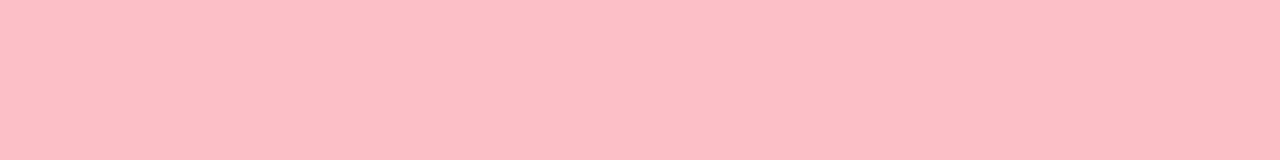
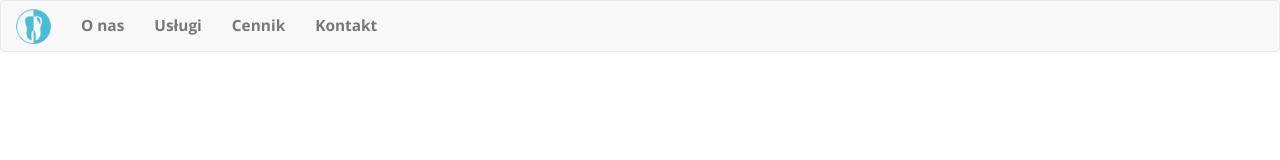
Before and after one commit to ksokalla/mama-strona, a website: page app/index.html in a window 1280 px wide. Drawn offline with nearby package versions, Linux system fonts and the light colour scheme.

Commit message:
navbar-init1

```diff
--- a/app/css/responsive.css
+++ /dev/null
@@ -1,2 +0,0 @@
-body {
-  background-color: pink; }
--- a/app/css/style.css
+++ b/app/css/style.css
@@ -1,6 +1,18 @@
-.testing {
-  width: 71.42857%;
+/*----------------general styles----------*/
+body {
+  font-family: 'Open Sans', sans-serif; }
+
+/*----------------general styles end----------*/
+/*----------------navbar styles-----------*/
+.navbar {
+  font-weight: bold;
+  font-size: 1.1em; }
+
+.navbar-brand img {
+  width: 35px;
   height: auto; }
 
-body {
-  background-color: black; }
+.navbar-brand {
+  padding-top: 8px; }
+
+/*----------------navbar end--------------*/
--- a/app/index.html
+++ b/app/index.html
@@ -1,15 +1,41 @@
 <!DOCTYPE html>
 <html lang="en">
+
 <head>
 	<meta charset="UTF-8">
 	<title>Mama strona</title>
+	<link href="https://fonts.googleapis.com/css?family=Open+Sans:300,400,700" rel="stylesheet">
 	<link rel="stylesheet" href="css/bootstrap.min.css">
 	<link rel="stylesheet" href="css/font-awesome.min.css">
 	<link rel="stylesheet" href="css/style.css">
-	<link rel="stylesheet" href="css/responsive.css">
-</head>
+	<link rel="stylesheet" href="css/responsive.css"> </head>
+
 <body>
+	<!--nav menu start-->
+	<nav class="navbar navbar-default">
+		<div class="container-fluid">
+			<!-- Brand and toggle get grouped for better mobile display -->
+			<div class="navbar-header">
+				<button type="button" class="navbar-toggle collapsed" data-toggle="collapse" data-target="#bs-example-navbar-collapse-1" aria-expanded="false"> <span class="sr-only">Toggle navigation</span> <span class="icon-bar"></span> <span class="icon-bar"></span> <span class="icon-bar"></span> </button>
+				<a class="navbar-brand" href="#"><img src="img/logo.png" alt="tooth-logo"></a>
+			</div>
+			<!-- Collect the nav links, forms, and other content for toggling -->
+			<div class="collapse navbar-collapse" id="bs-example-navbar-collapse-1">
+				<ul class="nav navbar-nav">
+					<li><a href="#">O nas <span class="sr-only">(current)</span></a></li>
+					<li><a href="#">Usługi</a></li>
+					<li><a href="#">Cennik</a></li>
+					<li><a href="#">Kontakt</a></li>
+			</div>
+			<!-- /.navbar-collapse -->
+		</div>
+		<!-- /.container-fluid -->
+	</nav>
+	<!--nav menu end-->
+	<!--scripts-->
+	<script src="js/jquery-3.1.1.min.js"></script>
+	<script src="js/bootstrap.min.js"></script>
+	<script src="js/main.js"></script>
+</body>
 
-
-</body>
 </html>
```
